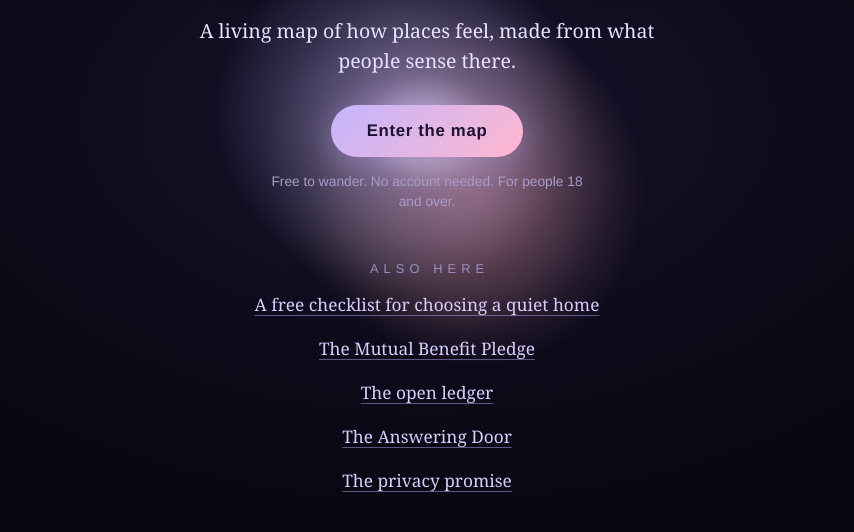
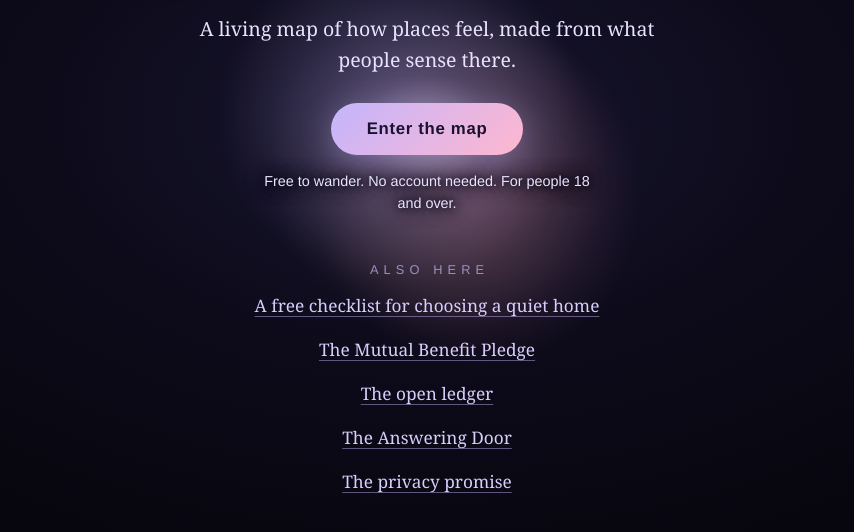
Before and after one commit to aurasenseapp/aurasense, a plain HTML site: page front.html in a window 1280 px wide. Shown: the part 202-734 px from the top of the page, without its empty margins (213-1067 px from the left). Drawn offline with Linux system fonts and the light colour scheme.

Commit message:
Build 184: the small line on the front door reads clearly over the light
Karl, 17 November: "Word obscured by light."

Co-Authored-By: Claude Fable 5.2 <noreply@anthropic.com>
Claude-Session: https://claude.ai/code/session_016wZVBMWkcvALFrfXr8GCNc

```diff
--- a/front.html
+++ b/front.html
@@ -60,7 +60,8 @@
   .enter{position:relative;z-index:1;margin-top:1.7em;display:inline-flex;align-items:center;justify-content:center;min-height:52px;padding:0 2.1em;border-radius:999px;
     background:linear-gradient(135deg,#c4b5fd,#ffb7cf);color:#1a1230;font-weight:600;font-size:1.05rem;letter-spacing:.04em;text-decoration:none;box-shadow:0 8px 34px rgba(196,181,253,.32)}
   .enter:focus-visible{outline:3px solid #fff;outline-offset:3px}
-  .free{position:relative;z-index:1;margin-top:1.1em;font-size:.86rem;line-height:1.5;color:#a79dcb;max-width:24em}
+  .free{position:relative;z-index:1;margin-top:1.1em;font-size:.9rem;line-height:1.5;color:#ebe5ff;max-width:24em;text-shadow:0 0 6px #0c0a18,0 0 14px #0c0a18,0 0 22px #0c0a18}   /* Build 184 · Karl: "Word obscured by light." */
+  .glow{opacity:.6;animation:none}
   /* 14 Nov 2026 · Build 171 · what is open now, while the map is made ready */
   .open{position:relative;z-index:1;margin-top:3em;display:flex;flex-direction:column;align-items:center}
   .open p{font-size:.8rem;letter-spacing:.4em;text-transform:uppercase;color:#9a90c2;padding-left:.4em;margin-bottom:.5em}
```
